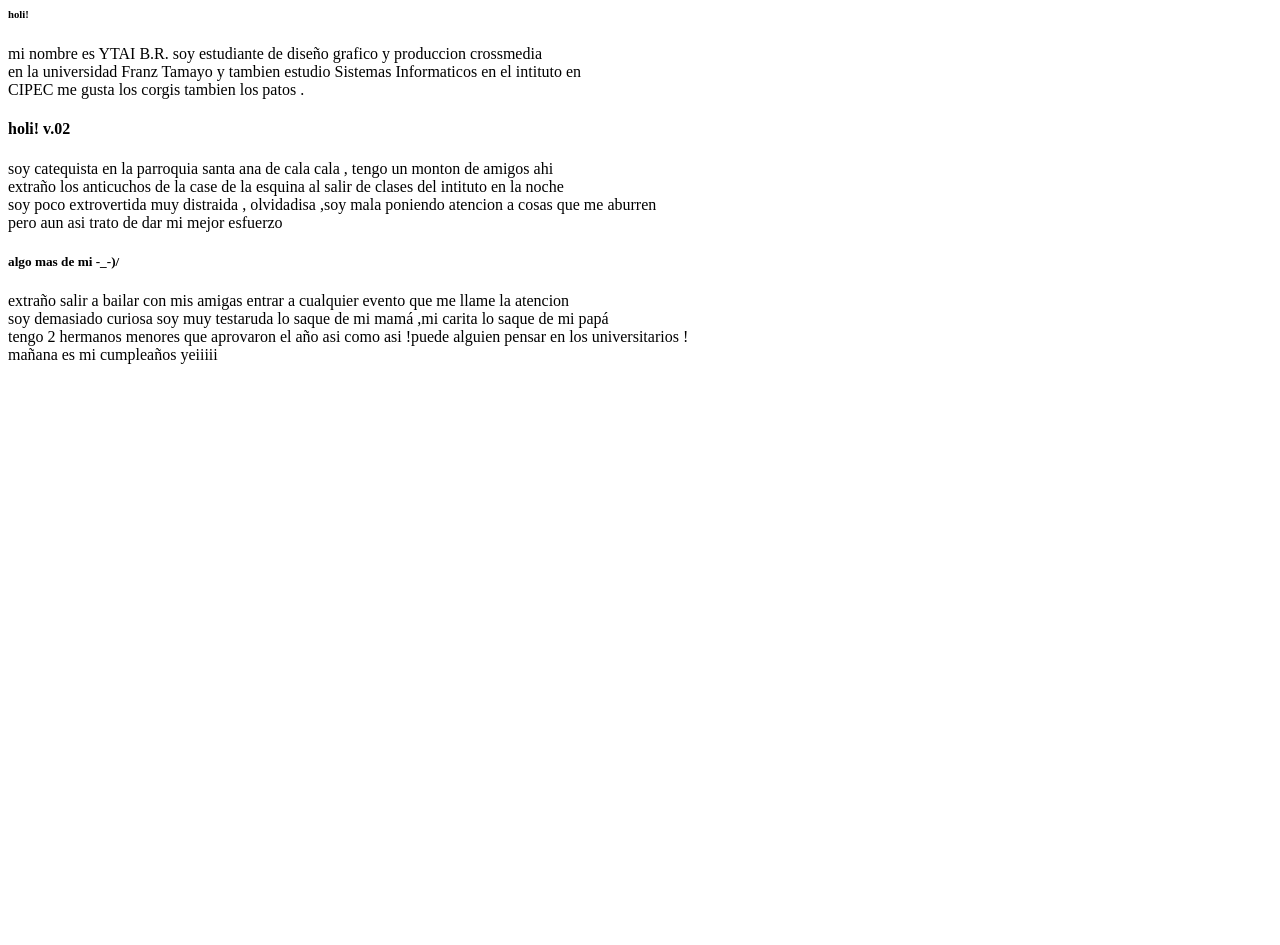
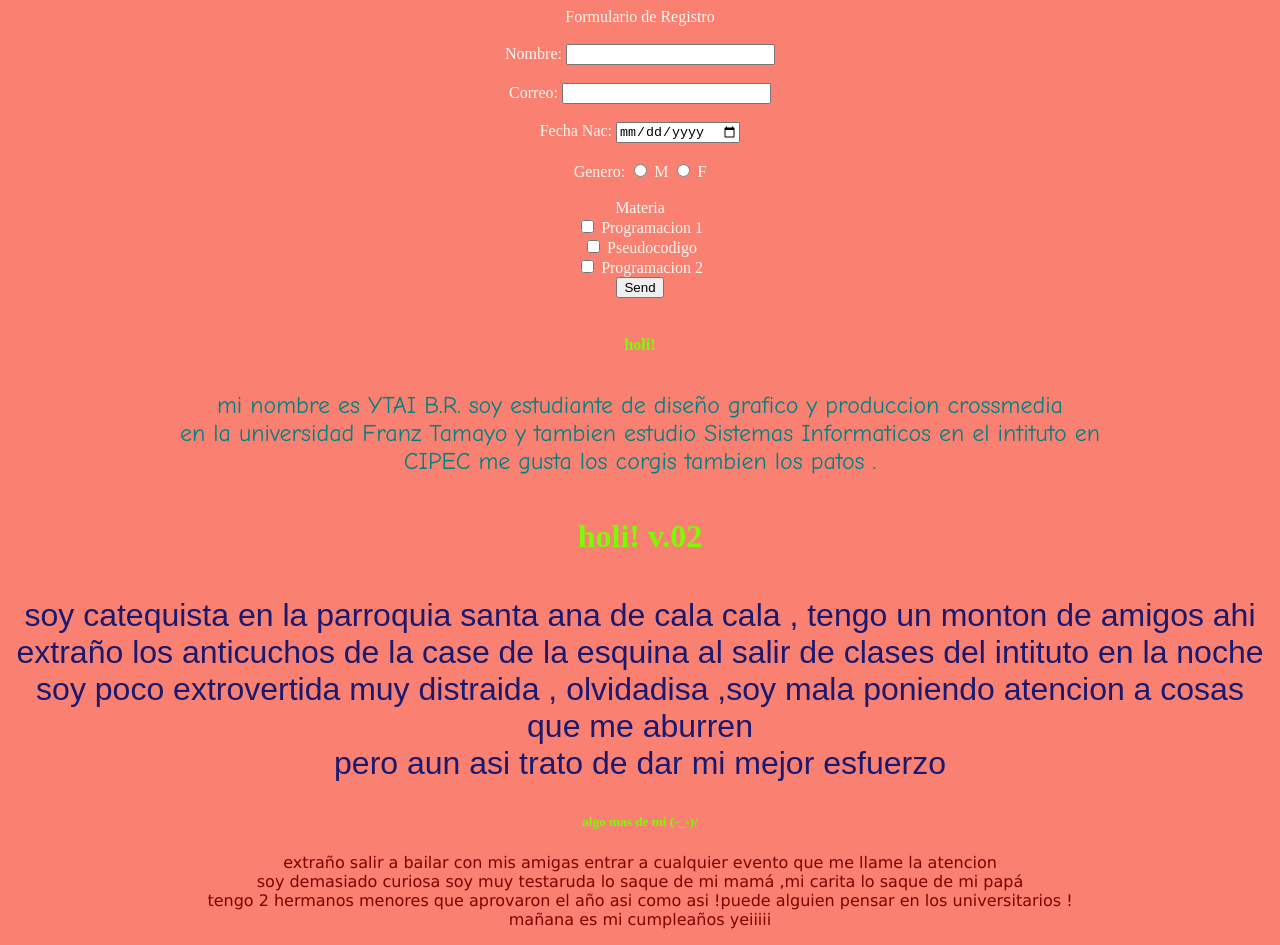
Before and after one commit to ytai-br/proyecto-ytai, a plain HTML site: page index.html in a window 1280 px wide. Before the commit the page ends 800 px from the top, so only its background shows below. Drawn offline with Linux system fonts and the light colour scheme.

Commit message:
un comentario

```diff
--- /dev/null
+++ b/css/estilos.css
@@ -0,0 +1,16 @@
+.form{
+    width: 100%;
+    text-align:center;
+}
+.parrafo1{
+    text-align:center;
+    font-size: 1.5em;
+}
+.parrafo2{
+    text-align:center;
+    font-size: 2em;
+}
+.parrafo3{
+    text-align:center;
+    font-size: 1em;
+}
--- a/index.html
+++ b/index.html
@@ -3,29 +3,66 @@
         <title>
            Dyta
         </title>
+        <link rel="stylesheet" href="css/estilos.css">
     </head>
-    <body>
-        <h6> holi!</h6>
-        <P>
+    <body bgcolor="salmon">
+        <div class="Form">
+            <form action="">
+                <label style="color:seashell">Formulario de Registro</label><br><br>
+                <label style="color:seashell" for="nombre" >Nombre:</label>
+                <input type="text" id="nombre"  size="23"><br><br>
+                <label style="color:seashell" for="email" >Correo:</label>
+                <input type="email" name="correo" id="correo" size="23"><br><br>
+                <label style="color:seashell" for="fecha" >Fecha Nac:</label>
+                <input type="date" ><br><br>
+                <label style="color:seashell" for="genero" >Genero:</label>
+                <input type="radio" name="gender" id="">
+                <label style="color:seashell"  >M</label>
+                <input type="radio" name="gender" id="">
+                <label style="color:seashell"  >F</label><br><br>
+                <label style="color:seashell"  >Materia</label><br>
+                <input type="checkbox" name="clase" id="">
+                <label style="color:seashell" >Programacion 1</label><br>
+                <input type="checkbox" name="clase" id="">
+                <label style="color:seashell" >Pseudocodigo</label><br>
+                <input type="checkbox" name="clase" id="">
+                <label style="color:seashell" >Programacion 2</label><br>
+                <button type="submit">Send</button>
+            </form>
+        </div>
+        <div class="parrafo1">
+        <h6 style="color:lawngreen"> holi!</h6>
+        <font face="comic sans ms">
+        <P style="color:teal">
             mi nombre es YTAI B.R. soy estudiante de diseño grafico y produccion crossmedia <br>
             en la universidad  Franz Tamayo  y tambien estudio  Sistemas Informaticos en el intituto en <br>
             CIPEC me gusta los corgis tambien los patos .
         </P>
-        <h4> holi! v.02</h4>
-        <P>
+        </font>
+         </div>
+         <div class="parrafo2">
+        <h4 style="color:lawngreen"> holi! v.02</h4>
+        <font face="arial">
+        <P style="color:midnightblue">
             soy catequista en la parroquia santa ana de cala cala , tengo un monton de amigos  ahi <br>
             extraño los anticuchos de la case de la esquina al salir de clases del intituto en la noche <br>
             soy poco extrovertida muy distraida , olvidadisa ,soy mala poniendo atencion a cosas que me aburren <br>
             pero aun asi trato de dar mi mejor esfuerzo
 
         </P>
-        <h5>algo mas de mi -_-)/</h5>
-        <P>
+         </font>
+        </div>
+        <div class="parrafo3">
+        <h5 style="color:lawngreen">algo mas de mi (-_-)/</h5>
+        <font face="verdana">
+        <P style="color:maroon">
             extraño salir a bailar con mis amigas entrar a cualquier evento que me llame la atencion <br>
             soy demasiado curiosa soy muy testaruda  lo saque de mi mamá ,mi carita  lo saque de mi papá <br>
             tengo 2 hermanos menores que aprovaron el año asi como asi  !puede alguien pensar en los universitarios ! <br>
             mañana es mi cumpleaños yeiiiii <br>
 
         </P>
+        </font>
+        </div>
     </body>
 </html>
```
